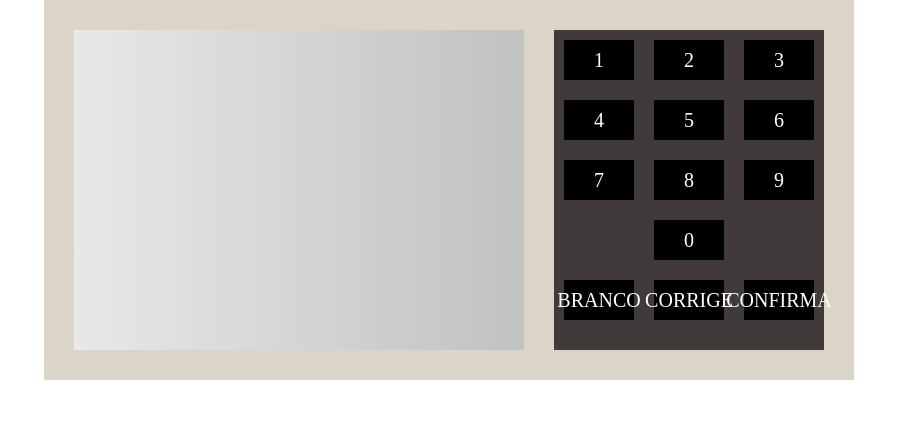
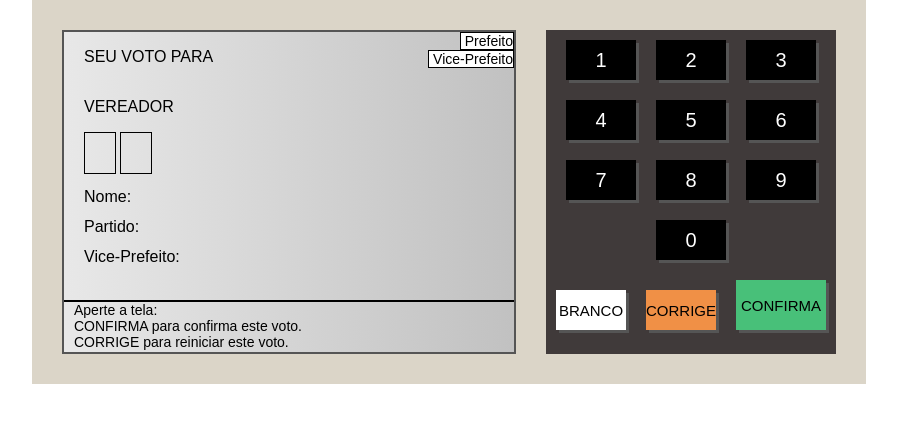
Before and after one commit to Allysoncsc/projetoUrna, a plain HTML site: page index.html in a window 1280 px wide. Shown: the whole page, without its empty margins (191-1088 px from the left). Drawn offline with Linux system fonts and the light colour scheme.

Commit message:
terminei html e css

```diff
--- a/css/estilo.css
+++ b/css/estilo.css
@@ -1,8 +1,15 @@
+@keyframes pisca {
+  0%{opacity: 0.2;}
+  50%{opacity: 1;}
+  100%{opacity: 0.2;}
+}
+
 body {
   margin: 0;
   display: flex;
   justify-content: center;
   align-items: center;
+  font-family: Arial,Helvetica,sans-serif;
 }
 
 .urna {
@@ -14,9 +21,82 @@ body {
 .tela {
   width: 450px;
   height: 320px;
-  background: linear-gradient(to right, #E8E8E8, #C1C1C1)
+  background: linear-gradient(to right, #E8E8E8, #C1C1C1);
+  border: 2px solid #555;
+  display: flex;
+  flex-direction: column;
+}
+.d-1{
+  flex: 1;
+  display: flex;
+}
+.d-1-left{
+  flex: 1;
+  display: flex;
+  flex-direction: column;
+  padding-left: 20px;
+}
+.d-1-1{
+  height: 50px;
+  display: flex;
+  align-items: center;
+}
+.d-1-2{
+  height: 50px;
+  display: flex;
+  align-items: center;
 
 }
+.d-1-3{
+  height: 50px;
+
+}
+.numero{
+  display: inline-block;
+  width: 30px;
+  height: 40px;
+  border: 1px solid #000;
+  text-align: center;
+  line-height: 40px;
+  font-size: 25px;
+}
+.pisca{
+  animation-name: pisca;
+  animation-duration: 2s;
+  animation-iteration-count: infinite;
+}
+.d-1-4{
+  display: flex;
+  line-height: 30px;
+}
+.d-1-right{
+  width: 90px;
+  display: flex;
+  flex-direction: column;
+  align-items: flex-end;
+}
+.d-1-image{
+  border: 1px solid #000;
+  background-color: #FFF;
+  text-align: center;
+  font-size: 14px;
+}
+.d-1-image img{
+  width: 100%;
+  font-size: 12px;
+}
+
+.d-1-image .small{
+  width: 80%;
+  font-size: 12px;
+}
+.d-2{
+  height: 50px;
+  font-size: 14px;
+  border-top: 2px solid #000;
+  padding-left: 10px;
+}
+
 
 .teclado {
   background-color: #403A3A;
@@ -26,6 +106,7 @@ body {
 .teclado-linha{
   display: flex;
   justify-content: center;
+  align-items: flex-end;
 }
 .teclado-botao {
   width: 70px;
@@ -38,4 +119,26 @@ body {
   align-items: center;
   margin: 10px;
   cursor: pointer;
+  box-shadow: 3px 3px 0px #555;
 }
+
+
+.btn-branco{
+  background-color: #FFF;
+  color: #000;
+  font-size: 15px;
+}
+
+.btn-corrige{
+  background-color: #F09046;
+  color: #000;
+  font-size: 15px;
+}
+
+.btn-confirma{
+  background-color: #48C079;
+  color: #000;
+  font-size: 15px;
+  width: 90px;
+  height: 50px;
+}
--- a/index.html
+++ b/index.html
@@ -6,11 +6,44 @@
 
     <link rel="stylesheet" href="css/estilo.css">
   </head>
-  <body>
+  <body><!-- min 51:30 -->
     <div class="urna">
 
       <div class="tela">
-
+        <div class="d-1">
+          <div class="d-1-left">
+            <div class="d-1-1">
+              <span>SEU VOTO PARA</span>
+            </div>
+            <div class="d-1-2">
+              <span>VEREADOR</span>
+            </div>
+            <div class="d-1-3">
+              <div class="numero pisca"></div>
+              <div class="numero"></div>
+            </div>
+            <div class="d-1-4">
+              Nome: <br>
+              Partido:<br>
+              Vice-Prefeito:
+            </div>
+          </div>
+          <div class="d-1-right">
+            <div class="d-1-image">
+              <img src="" alt="">
+              Prefeito
+            </div>
+            <div class="d-1-image small">
+              <img src="" alt="">
+              Vice-Prefeito
+            </div>
+          </div>
+        </div>
+        <div class="d-2">
+          Aperte a tela:<br>
+          CONFIRMA para confirma este voto.<br>
+          CORRIGE para reiniciar este voto.
+        </div>
       </div>
 
       <div class="teclado">
@@ -33,9 +66,9 @@
           <div class="teclado-botao">0</div>
         </div>
         <div class="teclado-linha">
-          <div class="teclado-botao">BRANCO</div>
-          <div class="teclado-botao">CORRIGE</div>
-          <div class="teclado-botao">CONFIRMA</div>
+          <div class="teclado-botao btn-branco">BRANCO</div>
+          <div class="teclado-botao btn-corrige">CORRIGE</div>
+          <div class="teclado-botao btn-confirma">CONFIRMA</div>
         </div>
       </div>
     </div>
```
